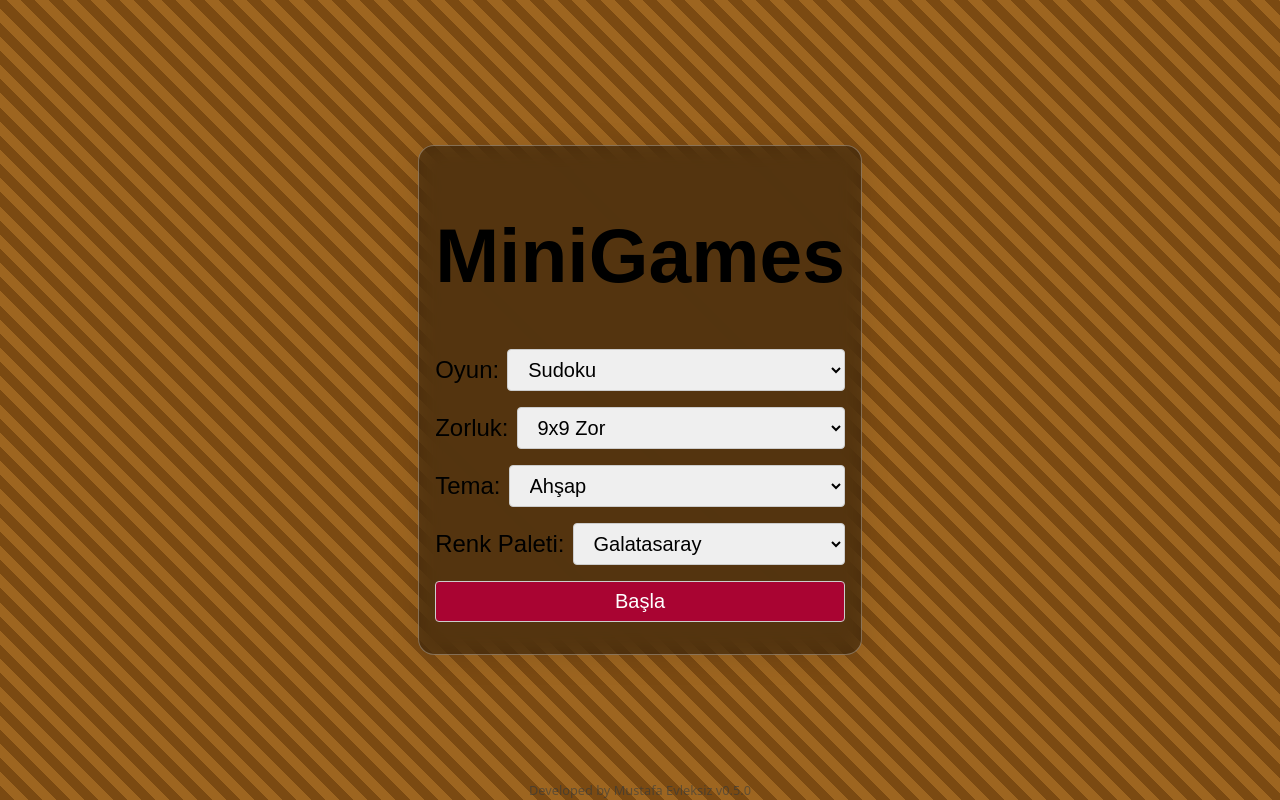
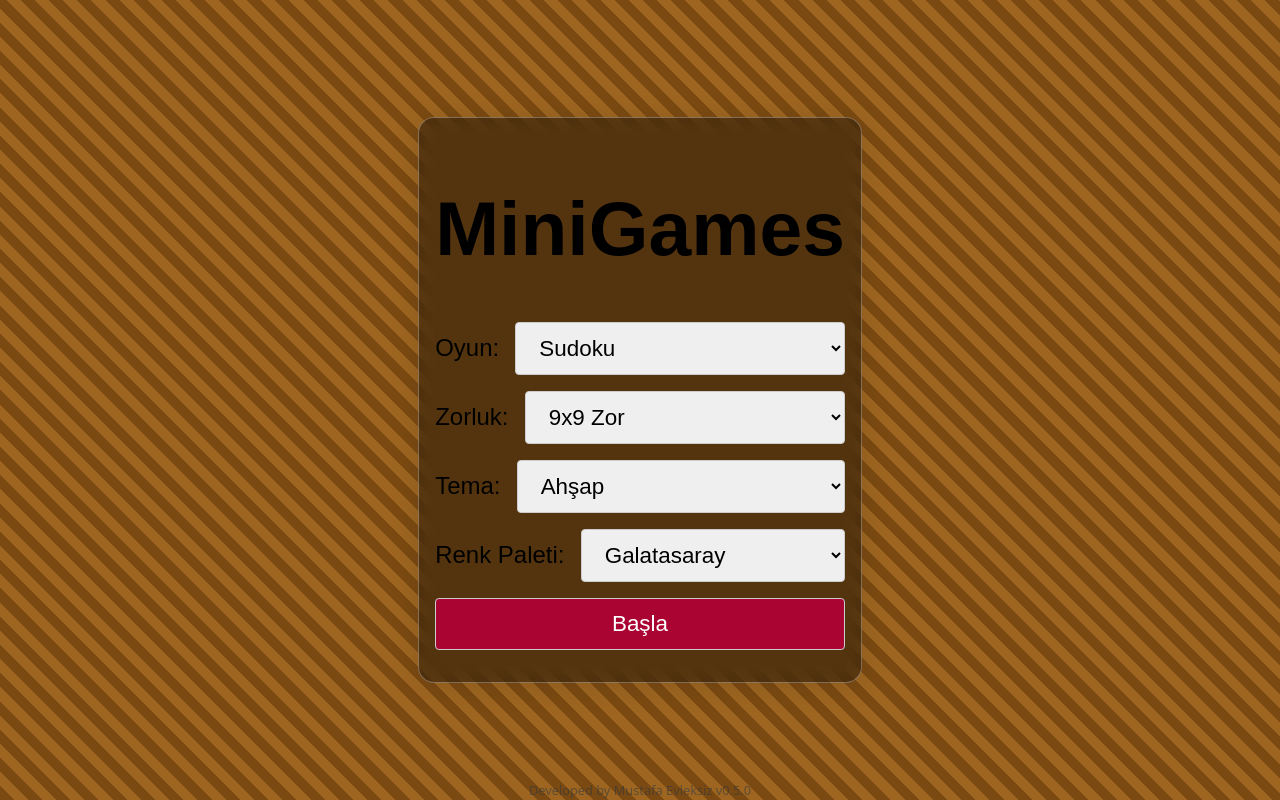
Before and after one commit to mystafe/LockGame, a React (Vite) app: page / in a window 1280 px wide. Built offline with nearby package versions, Linux system fonts and the light colour scheme.

Commit message:
Increase UI sizes

```diff
--- a/src/App.css
+++ b/src/App.css
@@ -56,28 +56,30 @@
 .options > div {
   display: flex;
   align-items: center;
-  gap: 0.5rem;
+  gap: 1rem;
   justify-content: space-between;
   width: 100%;
 }
 
 .options select {
-  padding: 0.5rem 1rem;
+  padding: 0.75rem 1.2rem;
   border: 1px solid #ccc;
   border-radius: 4px;
   flex: 1;
+  font-size: 1.1rem;
 }
 .options button {
-  padding: 0.5rem 1rem;
+  padding: 0.75rem 1.2rem;
   border: 1px solid #ccc;
   border-radius: 4px;
   width: 100%;
+  font-size: 1.1rem;
 }
 
 @media (min-width: 1024px) {
   .options select,
   .options button {
-    font-size: 1.25rem;
+    font-size: 1.4rem;
   }
 }
 
--- a/src/Kakuro.css
+++ b/src/Kakuro.css
@@ -17,8 +17,8 @@
 .kakuro-board th,
 .kakuro-board td {
   border: 1px solid #ccc;
-  width: 3.3rem;
-  height: 3.3rem;
+  width: 3.8rem;
+  height: 3.8rem;
   text-align: center;
   position: relative;
   color: #fff;
@@ -32,7 +32,7 @@
   text-align: center;
   background: transparent;
   border: none;
-  font-size: 1.5rem;
+  font-size: 1.75rem;
   color: #fff;
   text-shadow: 0 0 3px #000;
   outline: none;
@@ -168,21 +168,21 @@
 @media (max-width: 600px) {
   .kakuro-board th,
   .kakuro-board td {
-    width: 2.6rem;
-    height: 2.6rem;
+    width: 3rem;
+    height: 3rem;
   }
   .kakuro-board input {
-    font-size: 1.4rem;
+    font-size: 1.6rem;
   }
 }
 
 @media (min-width: 1024px) {
   .kakuro-board th,
   .kakuro-board td {
-    width: 4rem;
-    height: 4rem;
+    width: 4.5rem;
+    height: 4.5rem;
   }
   .kakuro-board input {
-    font-size: 2rem;
+    font-size: 2.2rem;
   }
 }
```
